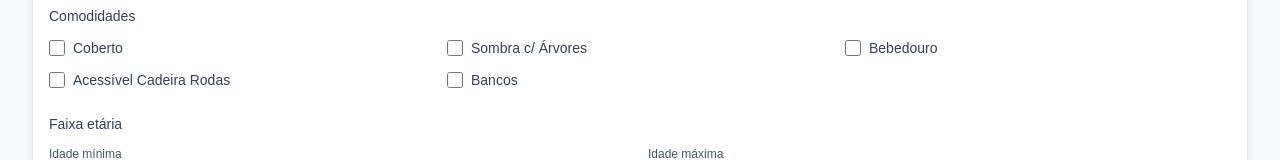
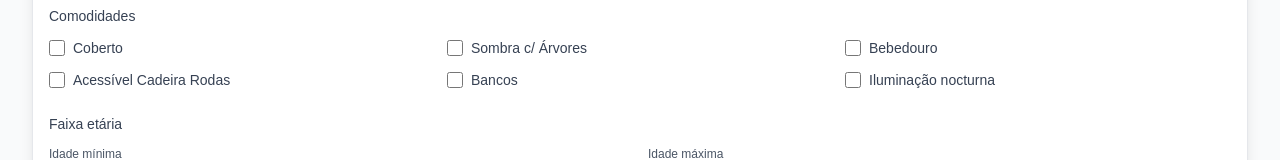
Before and after one commit to rojasmart/playpark, a Next.js app: page / in a window 1280 px wide. Both pictures are taken after a click on the button "Mais filtros". Shown: the part 278-438 px from the top of the page. Built offline with nearby package versions, Linux system fonts and the light colour scheme; no server answers.

Commit message:
--add lighting filter option in FilterPanel; update MapComponent to display lighting amenity

```diff
--- a/app/api/playgrounds/route.ts
+++ b/app/api/playgrounds/route.ts
@@ -1,35 +1,36 @@
-import { NextRequest, NextResponse } from 'next/server';
+import { NextRequest, NextResponse } from "next/server";
 
 export async function GET(req: NextRequest) {
   const { searchParams } = new URL(req.url);
-  const lat = searchParams.get('lat') || '38.7169';
-  const lon = searchParams.get('lon') || '-9.1390';
-  const radius = searchParams.get('radius') || '15000';
+  const lat = searchParams.get("lat") || "38.7169";
+  const lon = searchParams.get("lon") || "-9.1390";
+  const radius = searchParams.get("radius") || "15000";
 
   // Equipment filters
-  const slide = searchParams.get('playground:slide') || null;
-  const slideDoubleDeck = searchParams.get('playground:slide:double_deck') || null;
-  const swing = searchParams.get('playground:swing') || null;
-  const seesaw = searchParams.get('playground:seesaw') || null;
-  const climb = searchParams.get('playground:climb') || null;
-  const climbingNet = searchParams.get('playground:climbing_net') || null;
-  const slider = searchParams.get('playground:slider') || null;
-  const music = searchParams.get('playground:music') || null;
-  const bench = searchParams.get('bench') || null;
+  const slide = searchParams.get("playground:slide") || null;
+  const slideDoubleDeck = searchParams.get("playground:slide:double_deck") || null;
+  const swing = searchParams.get("playground:swing") || null;
+  const seesaw = searchParams.get("playground:seesaw") || null;
+  const climb = searchParams.get("playground:climb") || null;
+  const climbingNet = searchParams.get("playground:climbing_net") || null;
+  const slider = searchParams.get("playground:slider") || null;
+  const music = searchParams.get("playground:music") || null;
+  const bench = searchParams.get("bench") || null;
 
   // Facility filters
-  const covered = searchParams.get('covered') || null;
-  const naturalShade = searchParams.get('natural_shade') || null;
-  const drinkingWater = searchParams.get('drinking_water') || null;
-  const wheelchair = searchParams.get('wheelchair') || null;
+  const covered = searchParams.get("covered") || null;
+  const naturalShade = searchParams.get("natural_shade") || null;
+  const drinkingWater = searchParams.get("drinking_water") || null;
+  const wheelchair = searchParams.get("wheelchair") || null;
+  const lit = searchParams.get("lit") || null;
 
   // Age filters
-  const minAge = searchParams.get('min_age') || null;
-  const maxAge = searchParams.get('max_age') || null;
+  const minAge = searchParams.get("min_age") || null;
+  const maxAge = searchParams.get("max_age") || null;
 
   // Surface and theme filters
-  const surface = searchParams.get('surface') || null;
-  const theme = searchParams.get('playground:theme') || null;
+  const surface = searchParams.get("surface") || null;
+  const theme = searchParams.get("playground:theme") || null;
 
   // Construct Overpass QL query
   let overpassQuery = `[out:json][timeout:25];
@@ -40,21 +41,22 @@ export async function GET(req: NextRequest) {
   let filters: string[] = [];
 
   // Equipment filters
-  if (slide === 'yes') filters.push(`["playground:slide"="yes"]`);
-  if (slideDoubleDeck === 'yes') filters.push(`["playground:slide:double_deck"="yes"]`);
-  if (swing === 'yes') filters.push(`["playground:swing"="yes"]`);
-  if (seesaw === 'yes') filters.push(`["playground:seesaw"="yes"]`);
-  if (climb === 'yes') filters.push(`["playground:climb"="yes"]`);
-  if (climbingNet === 'yes') filters.push(`["playground:climbing_net"="yes"]`);
-  if (slider === 'yes') filters.push(`["playground:slider"="yes"]`);
-  if (music === 'yes') filters.push(`["playground:music"="yes"]`);
-  if (bench === 'yes') filters.push(`["bench"="yes"]`);
+  if (slide === "yes") filters.push(`["playground:slide"="yes"]`);
+  if (slideDoubleDeck === "yes") filters.push(`["playground:slide:double_deck"="yes"]`);
+  if (swing === "yes") filters.push(`["playground:swing"="yes"]`);
+  if (seesaw === "yes") filters.push(`["playground:seesaw"="yes"]`);
+  if (climb === "yes") filters.push(`["playground:climb"="yes"]`);
+  if (climbingNet === "yes") filters.push(`["playground:climbing_net"="yes"]`);
+  if (slider === "yes") filters.push(`["playground:slider"="yes"]`);
+  if (music === "yes") filters.push(`["playground:music"="yes"]`);
+  if (bench === "yes") filters.push(`["bench"="yes"]`);
 
   // Facility filters
-  if (covered === 'yes') filters.push(`["covered"="yes"]`);
-  if (naturalShade === 'yes') filters.push(`["natural_shade"="yes"]`);
-  if (drinkingWater === 'yes') filters.push(`["drinking_water"="yes"]`);
-  if (wheelchair === 'yes') filters.push(`["wheelchair"="yes"]`);
+  if (covered === "yes") filters.push(`["covered"="yes"]`);
+  if (naturalShade === "yes") filters.push(`["natural_shade"="yes"]`);
+  if (drinkingWater === "yes") filters.push(`["drinking_water"="yes"]`);
+  if (wheelchair === "yes") filters.push(`["wheelchair"="yes"]`);
+  if (lit === "yes") filters.push(`["lit"="yes"]`);
 
   // Age filters
   if (minAge) filters.push(`["min_age"="${minAge}"]`);
@@ -68,12 +70,12 @@ export async function GET(req: NextRequest) {
 
   if (filters.length > 0) {
     overpassQuery = `[out:json][timeout:25];
-      node(around:${radius},${lat},${lon})["leisure"="playground"]${filters.join('')};
+      node(around:${radius},${lat},${lon})["leisure"="playground"]${filters.join("")};
       out body;`;
   }
 
-  const response = await fetch('https://overpass-api.de/api/interpreter', {
-    method: 'POST',
+  const response = await fetch("https://overpass-api.de/api/interpreter", {
+    method: "POST",
     body: overpassQuery,
   });
 
--- a/components/FilterPanel.tsx
+++ b/components/FilterPanel.tsx
@@ -208,6 +208,16 @@ export default function FilterPanel({ filters, setFilters }: FilterProps) {
                 />
                 <span className="text-sm text-gray-700 group-hover:text-gray-900">Bancos</span>
               </label>
+              <label className="flex items-center space-x-2 cursor-pointer group">
+                <input
+                  type="checkbox"
+                  name="lit"
+                  checked={filters["lit"] === "yes"}
+                  onChange={handleChange}
+                  className="w-4 h-4 text-blue-600 bg-gray-100 border-gray-300 rounded focus:ring-blue-500 focus:ring-2"
+                />
+                <span className="text-sm text-gray-700 group-hover:text-gray-900">Iluminação nocturna</span>
+              </label>
             </div>
           </div>
 
--- a/components/MapComponent.tsx
+++ b/components/MapComponent.tsx
@@ -65,6 +65,8 @@ function MapComponent({ playgrounds }: { playgrounds: Playground[] }) {
         return <span className="text-lg">🚰</span>;
       case "wheelchair":
         return <span className="text-lg">♿</span>;
+      case "lit":
+        return <span className="text-lg">💡</span>;
       case "surface":
         return <span className="text-lg">🏗️</span>;
       case "theme":
@@ -91,6 +93,7 @@ function MapComponent({ playgrounds }: { playgrounds: Playground[] }) {
     if (tags["natural_shade"] === "yes") amenities.push({ name: "Sombra c/ Árvores" });
     if (tags["drinking_water"] === "yes") amenities.push({ name: "Água potável" });
     if (tags["wheelchair"] === "yes") amenities.push({ name: "Acessível" });
+    if (tags["lit"] === "yes") amenities.push({ name: "Iluminação nocturna" });
     if (tags["surface"]) amenities.push({ name: `Superfície: ${tags.surface}` });
     if (tags["playground:theme"]) amenities.push({ name: `Tema: ${tags["playground:theme"]}` });
     if (tags["min_age"]) amenities.push({ name: `Idade mín: ${tags.min_age} anos` });
```
